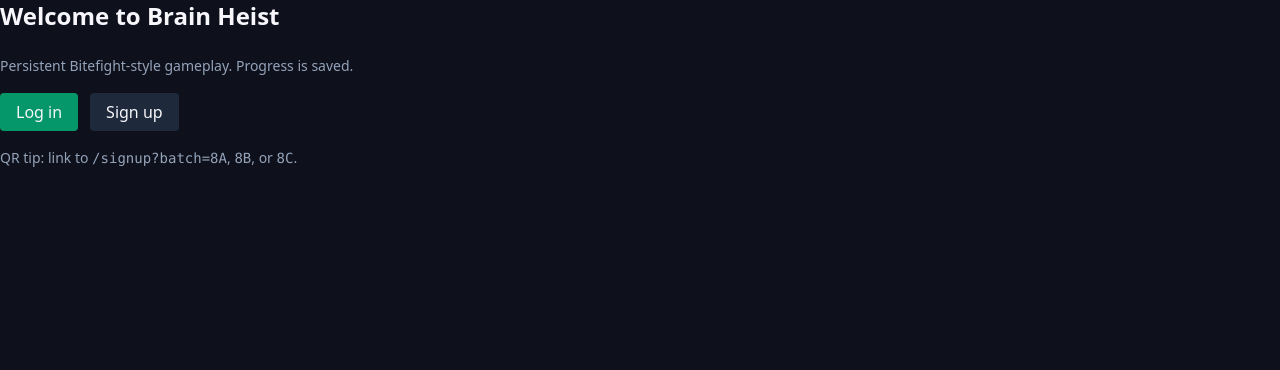
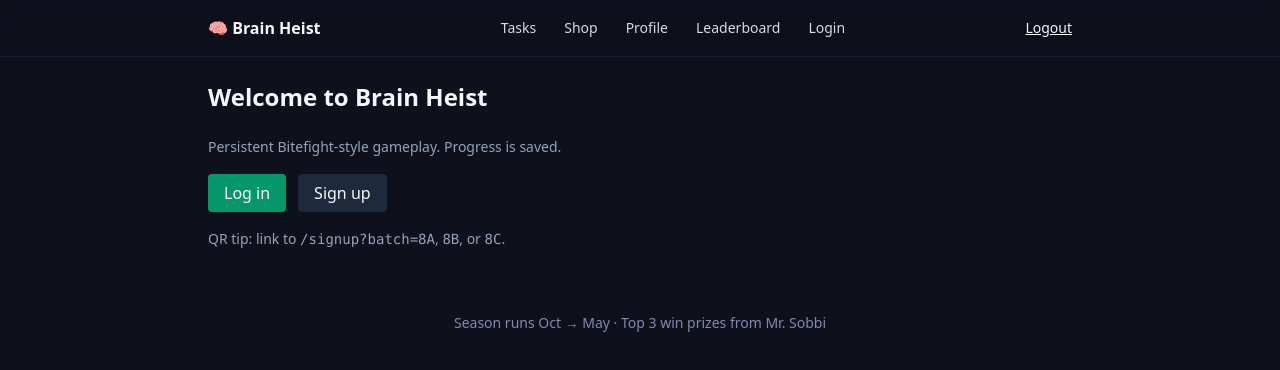
Before and after one commit to mrmemo87-cell/brain-heist, a Next.js app: page / in a window 1280 px wide. Shown: the top 370 px of the page. Built offline with nearby package versions, Linux system fonts and the light colour scheme; no server answers.

Commit message:
Update layout.tsx

```diff
--- a/app/layout.tsx
+++ b/app/layout.tsx
@@ -1,11 +1,18 @@
 import './globals.css';
+import AppHeader from '@/components/AppHeader';
 
 export const metadata = { title: 'Brain Heist', description: 'Persistent world game' };
 
 export default function RootLayout({ children }: { children: React.ReactNode }) {
   return (
     <html lang="en">
-      <body>{children}</body>
+      <body>
+        <AppHeader />
+        <main className="container py-6">{children}</main>
+        <footer className="container py-10 text-center text-sm text-ink-400">
+          Season runs Oct → May · Top 3 win prizes from Mr. Sobbi
+        </footer>
+      </body>
     </html>
   );
 }
```
